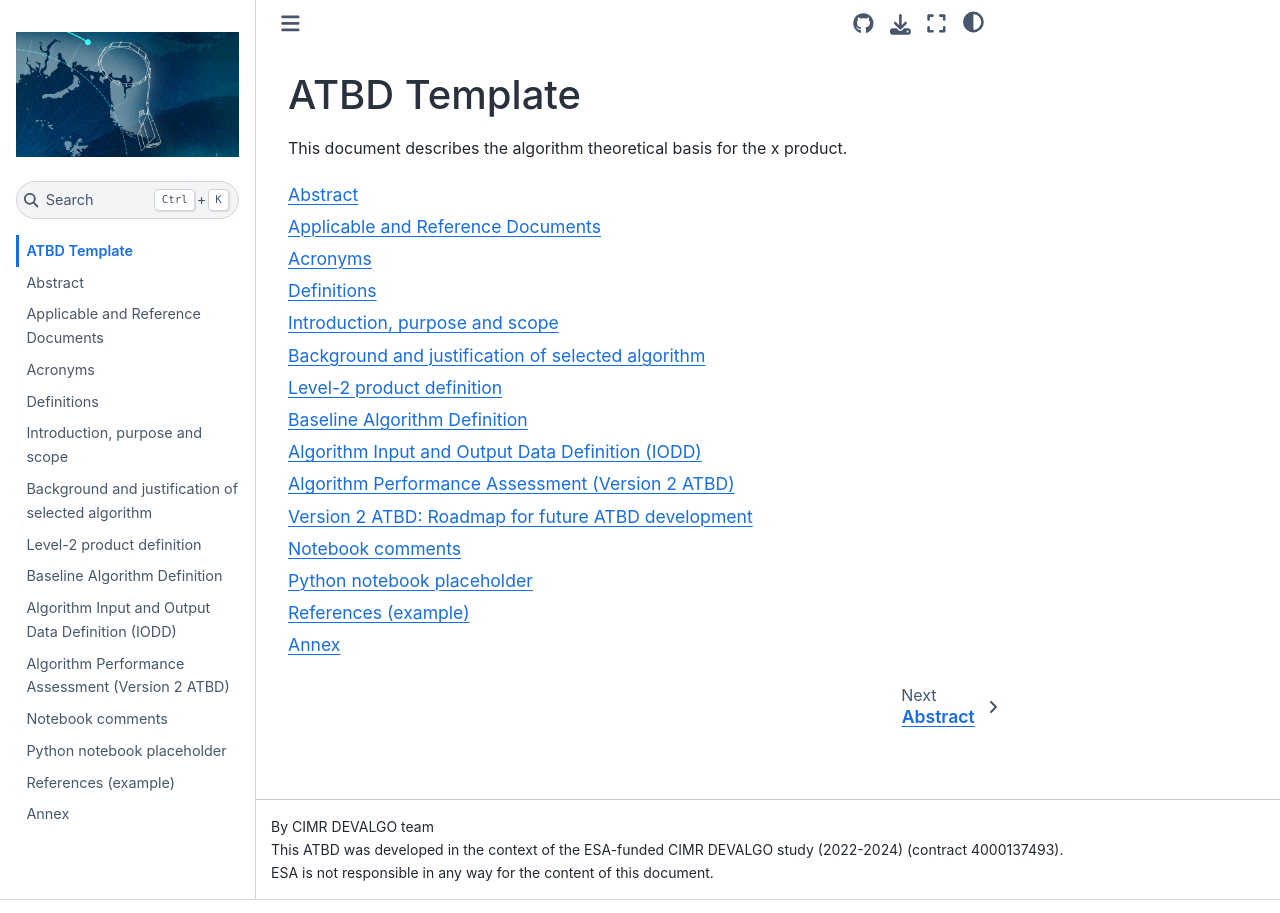
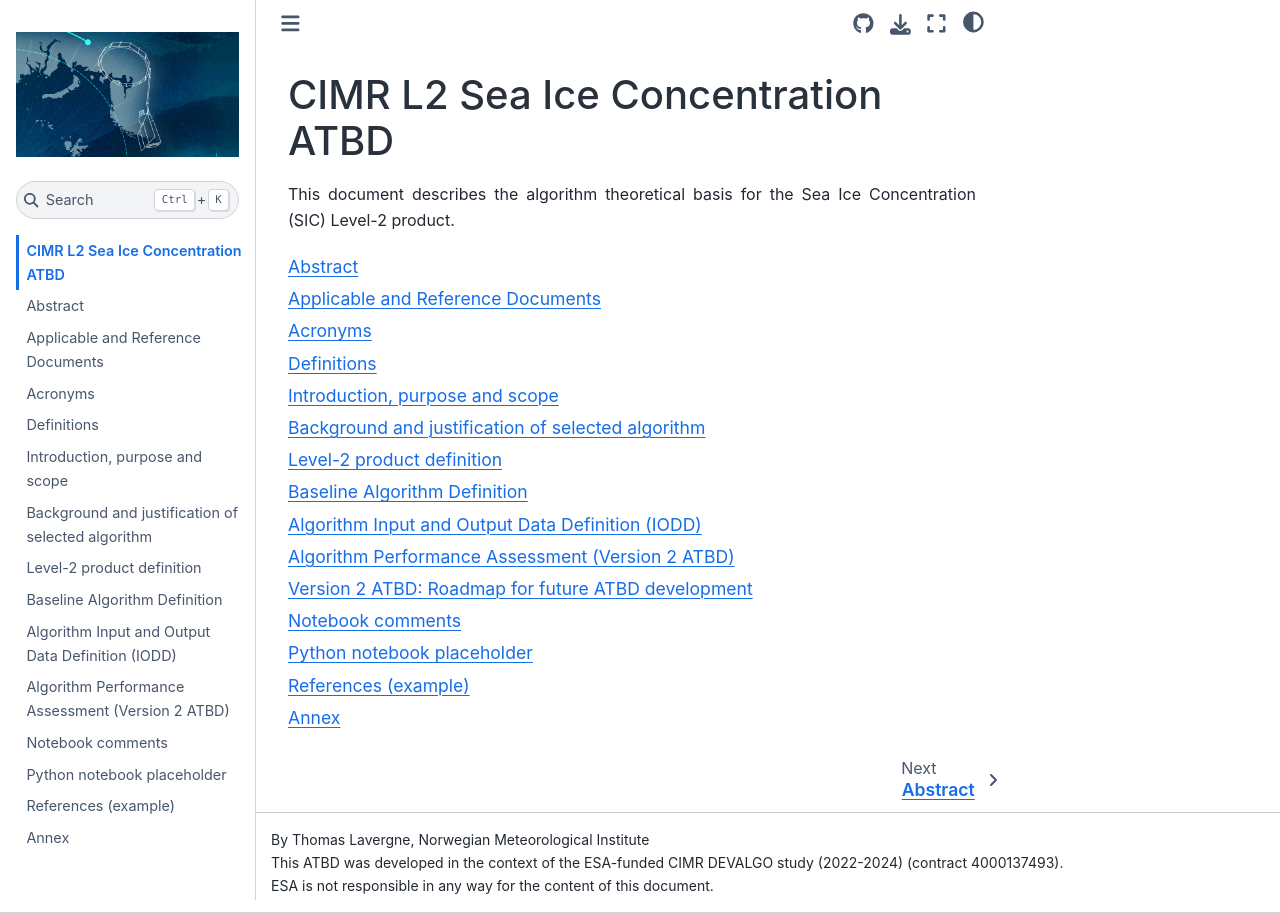
Before and after one commit to CIMR-Algos/SeaIceConcentration_ATBD, a Jupyter Book: the page built from book/intro.md, in a window 1280 px wide. Built offline with Jupyter Book 1.0.4 settings and Sphinx 7.4.7 and the Sphinx Book theme 1.1.4, drawn with Linux system fonts in a browser that asks for light colours.

Commit message:
first edits to prepare the SIC ATBD

````diff
--- a/book/_config.yml
+++ b/book/_config.yml
@@ -1,8 +1,8 @@
 # Book settings
 # Learn more at https://jupyterbook.org/customize/config.html
 
-title: CIMR DEVALGO ATBD Template
-author: CIMR DEVALGO team
+title: CIMR L2 Sea Ice Concentration ATBD v1
+author: Thomas Lavergne, Norwegian Meteorological Institute
 logo: logo.jpg
 
 # Force re-execution of notebooks on each build.
--- a/book/intro.md
+++ b/book/intro.md
@@ -1,6 +1,6 @@
-# ATBD Template
+# CIMR L2 Sea Ice Concentration ATBD
 
-This document describes the algorithm theoretical basis for the x product.
+This document describes the algorithm theoretical basis for the Sea Ice Concentration (SIC) Level-2 product.
 
 
 ```{tableofcontents}
````
Also changed, not shown: book/acronyms.md (+0 -2 lines).
